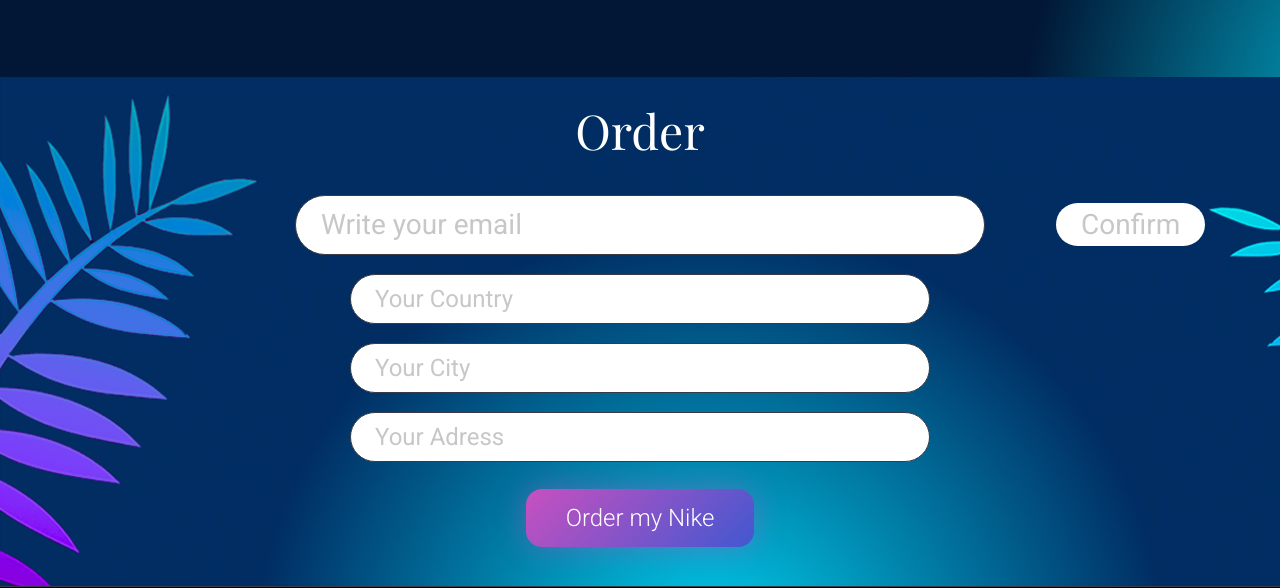
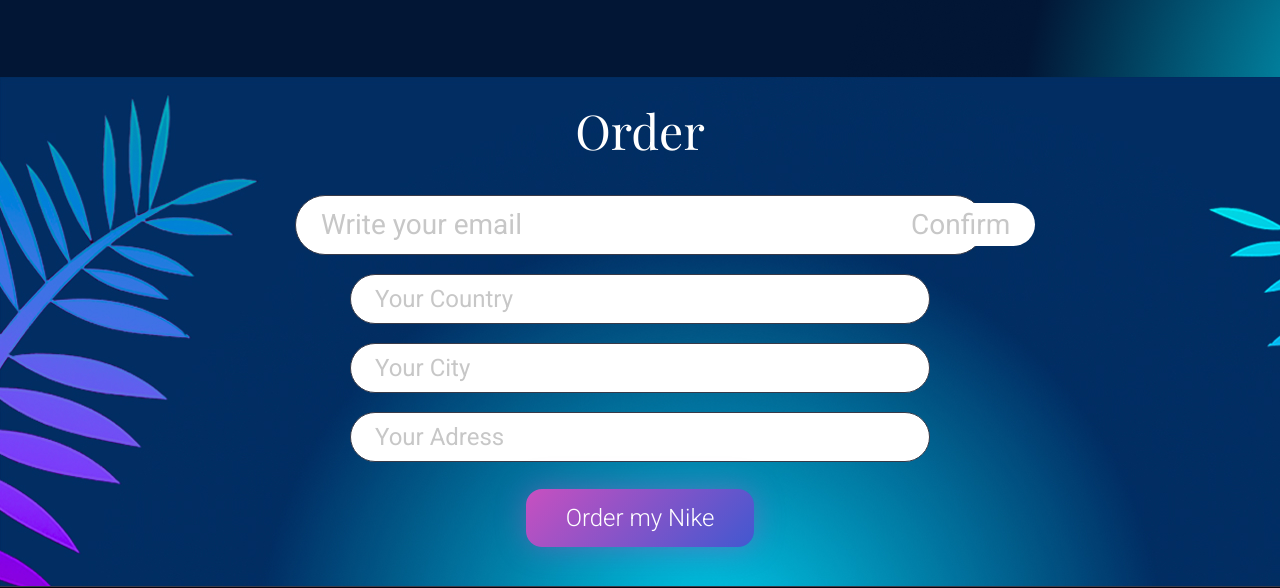
Before and after one commit to YaroslavHumen/Nike, a plain HTML site: page index.html in a window 1280 px wide. Shown: the part 1997-2585 px from the top of the page. Drawn offline with nearby package versions, Linux system fonts and the light colour scheme; a web font is replaced by a local one.

Commit message:
Update styles.css

```diff
--- a/css/styles.css
+++ b/css/styles.css
@@ -404,7 +404,7 @@
   .btn {
       position: absolute;
       top: 2200px;
-      left: 1056px;
+      left: 886px;
       color: var(--text-header);
       background-color: var(--white);
       border-radius: 40px;
```
